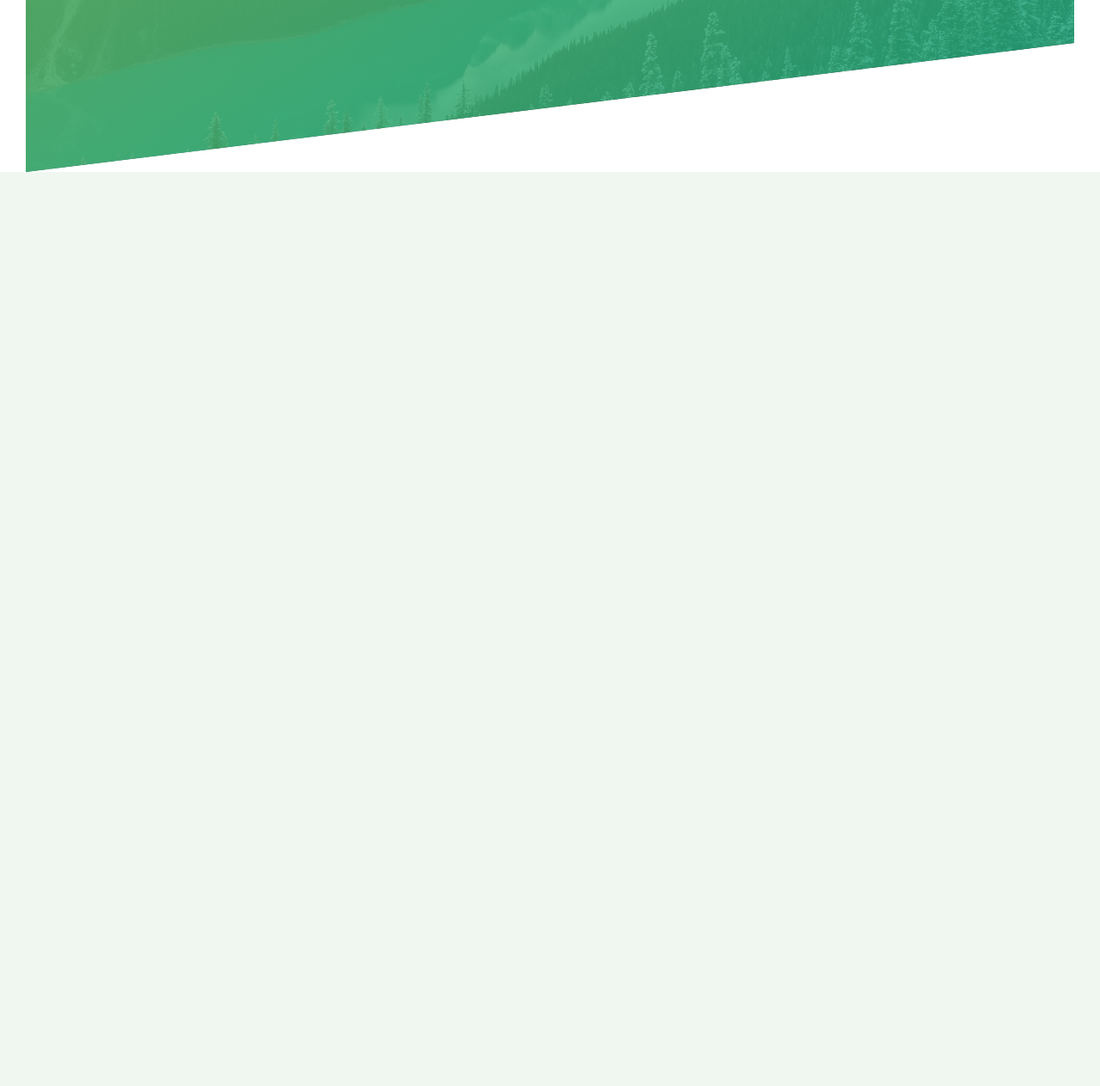
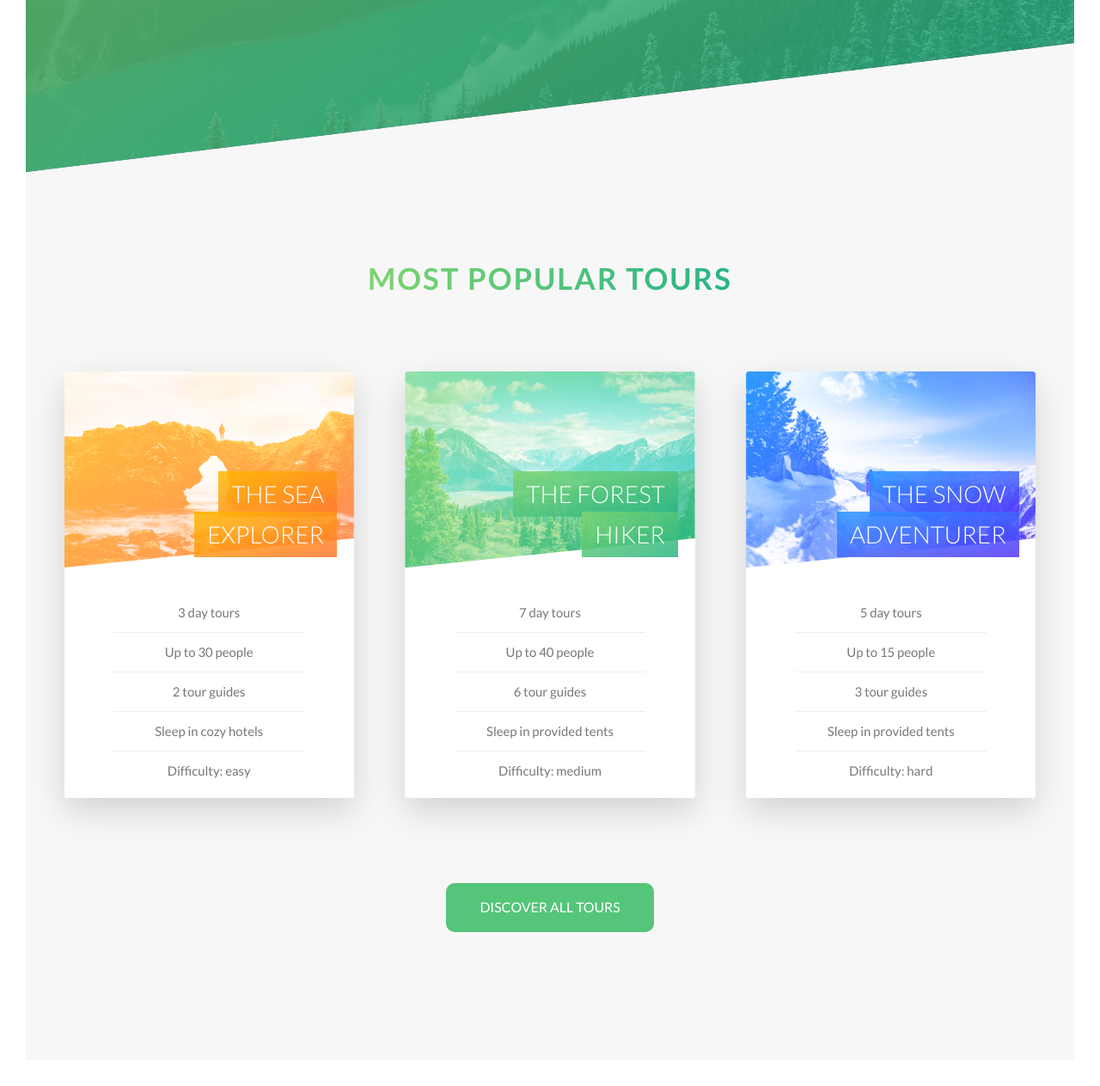
Before and after one commit to albsector/natours-landing-page, a PHP site: page /index.html in a window 1280 px wide. Shown: the part 2044-3307 px from the top of the page at 86% size. Before the commit the page ends 2244 px from the top, so only its background shows below. Run offline with PHP 8.4, Linux system fonts and the light colour scheme; style sheets or scripts are compiled from the project's sources.

Commit message:
Section most popular tours

```diff
--- a/index.html
+++ b/index.html
@@ -59,7 +59,6 @@
             </section>
 
             <section class="section-features">
-
                 <div class="row">
                     <div class="col-1-of-4">
                         <div class="feature-box">
@@ -97,6 +96,117 @@
                             </p>
                         </div>
                     </div>
+                </div>
+            </section>
+
+            <section class="section-tours">
+                <div class="u-text-center u-bottom-margin-big">
+                    <h2 class="heading-secondary">
+                        Most popular tours
+                    </h2>
+                </div>
+
+                <div class="row">
+                    <div class="col-1-of-3">
+                        <div class="card">
+                            <div class="card__side card__side--front">
+                                <div class="card__picture card__picture--1">
+                                    &nbsp;
+                                </div>
+                                <h4 class="card__heading">
+                                    <span class="card__heading-span card__heading-span--1">
+                                        The Sea Explorer
+                                    </span>
+                                </h4>
+                                <div class="card__details">
+                                    <ul>
+                                        <li>3 day tours</li>
+                                        <li>Up to 30 people</li>
+                                        <li>2 tour guides</li>
+                                        <li>Sleep in cozy hotels</li>
+                                        <li>Difficulty: easy</li>
+                                    </ul>
+                                </div>
+                            </div>
+                            <div class="card__side card__side--back card__side--back-1">
+                                <div class="card__cta">
+                                    <div class="card__price-box">
+                                        <p class="card__price-only">Only</p>
+                                        <p class="card__price-value">$297</p>
+                                    </div>
+                                    <a href="#" class="btn btn--white">Book now!</a>
+                                </div>
+                            </div>
+                        </div>
+                    </div>
+                    <div class="col-1-of-3">
+                        <div class="card">
+                            <div class="card__side card__side--front">
+                                <div class="card__picture card__picture--2">
+                                    &nbsp;
+                                </div>
+                                <h4 class="card__heading">
+                                    <span class="card__heading-span card__heading-span--2">
+                                        The Forest Hiker
+                                    </span>
+                                </h4>
+                                <div class="card__details">
+                                    <ul>
+                                        <li>7 day tours</li>
+                                        <li>Up to 40 people</li>
+                                        <li>6 tour guides</li>
+                                        <li>Sleep in provided tents</li>
+                                        <li>Difficulty: medium</li>
+                                    </ul>
+                                </div>
+                            </div>
+                            <div class="card__side card__side--back card__side--back-2">
+                                <div class="card__cta">
+                                    <div class="card__price-box">
+                                        <p class="card__price-only">Only</p>
+                                        <p class="card__price-value">$497</p>
+                                    </div>
+                                    <a href="#" class="btn btn--white">Book now!</a>
+                                </div>
+                            </div>
+                        </div>
+                    </div>
+                    <div class="col-1-of-3">
+                        <div class="card">
+                            <div class="card__side card__side--front">
+                                <div class="card__picture card__picture--3">
+                                    &nbsp;
+                                </div>
+                                <h4 class="card__heading">
+                                    <span class="card__heading-span card__heading-span--3">
+                                        The Snow Adventurer
+                                    </span>
+                                </h4>
+                                <div class="card__details">
+                                    <ul>
+                                        <li>5 day tours</li>
+                                        <li>Up to 15 people</li>
+                                        <li>3 tour guides</li>
+                                        <li>Sleep in provided tents</li>
+                                        <li>Difficulty: hard</li>
+                                    </ul>
+                                </div>
+                            </div>
+                            <div class="card__side card__side--back card__side--back-3">
+                                <div class="card__cta">
+                                    <div class="card__price-box">
+                                        <p class="card__price-only">Only</p>
+                                        <p class="card__price-value">$897</p>
+                                    </div>
+                                    <a href="#" class="btn btn--white">Book now!</a>
+                                </div>
+                            </div>
+                        </div>
+                    </div>
+                </div>
+
+                <div class="u-text-center u-margin-top-huge">
+                    <a href="#" class="btn btn--green">Discover all tours</a>
                 </div>
             </section>
         </main>
--- a/sass/abstracts/_variables.scss
+++ b/sass/abstracts/_variables.scss
@@ -4,7 +4,14 @@ $color-primary: #55c57a;
 $color-primary-light: #7ed56f;
 $color-primary-dark: #28b485;
 
+$color-secondary-light: #ffb900;
+$color-secondary-dark: #ff7730;
+
+$color-tertiary-light: #2998ff;
+$color-tertiary-dark: #5634fa;
+
 $color-grey-light-1: #f7f7f7;
+$color-grey-light-2: #eee;
 
 $color-grey-dark: #777;
 $color-white: #fff;
--- a/sass/base/_utilities.scss
+++ b/sass/base/_utilities.scss
@@ -1,5 +1,13 @@
 .u-text-center {
     text-align: center;
+}
+
+.u-margin-top-huge {
+    margin-top: 10rem;
+}
+
+.u-margin-top-big {
+    margin-top: 8rem;
 }
 
 .u-bottom-margin-big {
--- a/sass/components/_button.scss
+++ b/sass/components/_button.scss
@@ -47,6 +47,15 @@
         }
     }
 
+    &--green {
+        background-color: $color-primary;
+        color: $color-white;
+
+        &::after {
+            background-color: $color-primary;
+        }
+    }
+
     &--animated {
         animation: moveInBottom 0.5s ease-out 0.75s;
         animation-fill-mode: backwards;
--- /dev/null
+++ b/sass/components/_card.scss
@@ -0,0 +1,181 @@
+.card {
+    perspective: 150rem;
+    -moz-perspective: 150rem;
+
+    position: relative;
+    height: 50rem;
+
+    &__side {
+        height: 50rem;
+        transition: all 0.8s ease;
+        position: absolute;
+        top: 0;
+        left: 0;
+        width: 100%;
+        backface-visibility: hidden;
+        border-radius: 0.3rem;
+        overflow: hidden;
+        box-shadow: 0 1.5rem 4rem rgba($color-black, 0.15);
+
+        &--front {
+            background-color: $color-white;
+        }
+
+        &--back {
+            transform: rotateY(180deg);
+
+            &-1 {
+                background-image: linear-gradient(
+                    to right bottom,
+                    $color-secondary-light,
+                    $color-secondary-dark
+                );
+            }
+
+            &-2 {
+                background-image: linear-gradient(
+                    to right bottom,
+                    $color-primary-light,
+                    $color-primary-dark
+                );
+            }
+
+            &-3 {
+                background-image: linear-gradient(
+                    to right bottom,
+                    $color-tertiary-light,
+                    $color-tertiary-dark
+                );
+            }
+        }
+    }
+
+    &:hover &__side--front{
+        transform: rotateY(-180deg);
+    }
+
+    &:hover &__side--back{
+        transform: rotateY(0);
+    }
+
+    &__picture {
+        background-size: cover;
+        height: 23rem;
+        background-blend-mode: screen;
+        clip-path: polygon(0 0, 100% 0, 100% 85%, 0 100%);
+        border-top-left-radius: 0.3rem;
+        border-top-right-radius: 0.3rem;
+
+        &--1{
+            background-image: linear-gradient(
+                to right bottom,
+                $color-secondary-light,
+                $color-secondary-dark
+            ), url(../img/nat-5.jpg);
+        }
+
+        &--2{
+            background-image: linear-gradient(
+                to right bottom,
+                $color-primary-light,
+                $color-primary-dark
+            ), url(../img/nat-6.jpg);
+        }
+
+        &--3{
+            background-image: linear-gradient(
+                to right bottom,
+                $color-tertiary-light,
+                $color-tertiary-dark
+            ), url(../img/nat-7.jpg);
+        }
+    }
+
+    &__heading {
+        font-size: 2.8rem;
+        font-weight: 300;
+        text-transform: uppercase;
+        text-align: right;
+        color: $color-white;
+        position: absolute;
+        top: 12rem;
+        right: 2rem;
+        width: 75%;
+        z-index: 10;
+    }
+
+    &__heading-span {
+        padding: 1rem 1.5rem;
+        box-decoration-break: clone;
+        -webkit-box-decoration-break: clone;
+
+        &--1 {
+            background-image: linear-gradient(
+                to right bottom,
+                rgba($color-secondary-light, 0.85),
+                rgba($color-secondary-dark, 0.85)
+            );
+        }
+
+        &--2 {
+            background-image: linear-gradient(
+                to right bottom,
+                rgba($color-primary-light, 0.85),
+                rgba($color-primary-dark, 0.85)
+            );
+        }
+
+        &--3 {
+            background-image: linear-gradient(
+                to right bottom,
+                rgba($color-tertiary-light, 0.85),
+                rgba($color-tertiary-dark, 0.85)
+            );
+        }
+    }
+
+    &__details {
+        padding: 3rem;
+
+        ul {
+            list-style: none;
+            width: 80%;
+            margin: 0 auto;
+
+            li {
+                text-align: center;
+                font-size: 1.5rem;
+                padding: 1rem;
+
+                &:not(:last-child) {
+                    border-bottom: 1px solid $color-grey-light-2;
+                }
+            }
+        }
+    }
+
+    &__cta {
+        position: absolute;
+        top: 50%;
+        left: 50%;
+        transform: translate(-50%, -50%);
+        width: 90%;
+        text-align: center;
+    }
+
+    &__price-box {
+        text-align: center;
+        margin-bottom: 8rem;
+        color: $color-white;
+    }
+
+    &__price-only {
+        font-size: 1.4rem;
+        text-transform: uppercase;
+    }
+
+    &__price-value {
+        font-size: 6rem;
+        font-weight: 100;
+    }
+}
--- a/sass/main.scss
+++ b/sass/main.scss
@@ -10,6 +10,7 @@
 @import "components/button";
 @import "components/composition";
 @import "components/feature-box";
+@import "components/card";
 
 @import "layout/header";
 @import "layout/grid";
--- a/sass/pages/_home.scss
+++ b/sass/pages/_home.scss
@@ -23,3 +23,9 @@
         transform: skewY(7deg);
     }
 }
+
+.section-tours {
+    background-color: $color-grey-light-1;
+    padding: 25rem 0 15rem 0;
+    margin-top: -8rem;
+}
```
